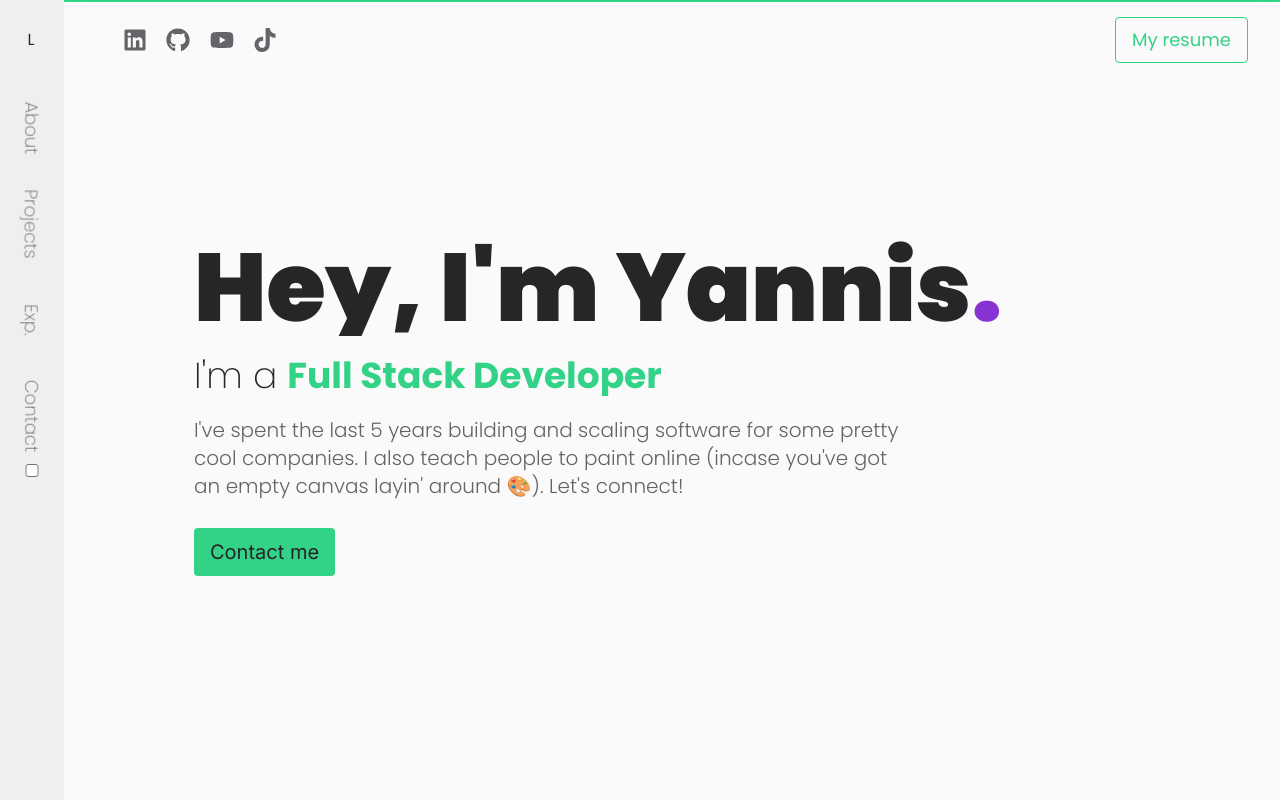
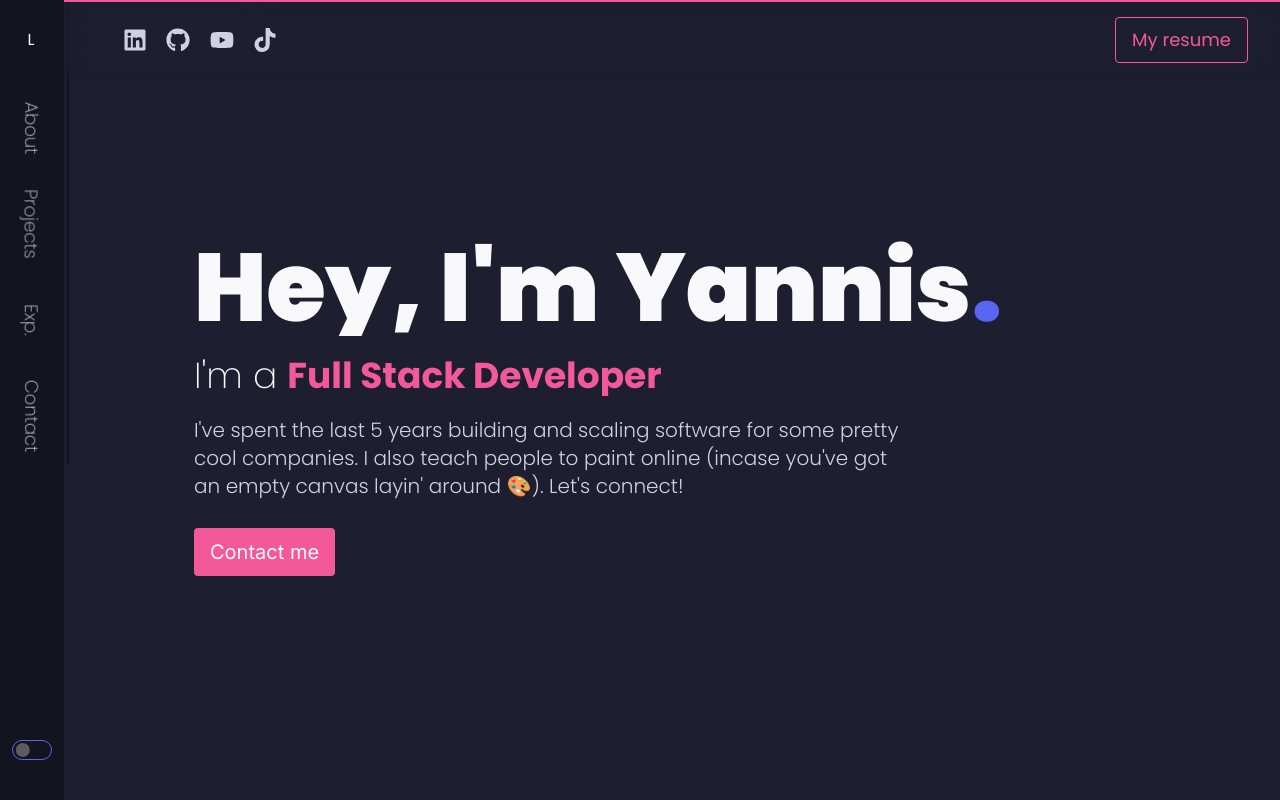
Before and after one commit to Voltz7788/personal-portfolio-v2, a Next.js app: page / in a window 1280 px wide. Shown: the top 800 px of the page. Built offline with nearby package versions, Linux system fonts and the light colour scheme.

Commit message:
feat: style toggle

```diff
--- a/app/components/Animation/ToggleSwitch.tsx
+++ b/app/components/Animation/ToggleSwitch.tsx
@@ -1,17 +1,63 @@
-import { useContext } from "react";
+import { useContext, useEffect, useState } from "react";
 import { ThemeContext } from "../Providers/ThemeProvider";
+import { motion, useAnimation } from "framer-motion";
 
 export default function ToggleSwitch() {
   const [theme, setTheme] = useContext(ThemeContext);
+  const [checked, setChecked] = useState(false);
+
+  const toggleControls = useAnimation();
+  const backgroundControls = useAnimation();
+
+  useEffect(() => {
+    if (setTheme) {
+      setTheme({ dark: !theme.dark, secondary: "default" });
+      console.log(checked);
+
+      if (checked) {
+        toggleControls.start("active");
+        backgroundControls.start("active");
+      } else {
+        toggleControls.start("inactive");
+        backgroundControls.start("inactive");
+      }
+    }
+  }, [checked]);
 
   return (
-    <input
-      type="checkbox"
-      onClick={() => {
-        if (setTheme) {
-          setTheme({ dark: !theme.dark, secondary: "default" });
-        }
-      }}
-    />
+    <div className="mb-10">
+      <input
+        type="checkbox"
+        className="hidden"
+        id="toggle"
+        onChange={() => setChecked(!checked)}
+        checked={checked}
+      />
+      <label htmlFor="toggle" className="cursor-pointer select-none">
+        <motion.div
+          variants={backgroundVariants}
+          // initial={"initial"}
+          // animate={backgroundControls}
+          className="flex items-center border border-primary rounded-full h-5 w-10  "
+        >
+          <motion.div
+            variants={switchVariants}
+            initial={"initial"}
+            animate={toggleControls}
+            className="rounded-full h-3.5 w-3.5"
+          />
+        </motion.div>
+      </label>
+    </div>
   );
 }
+
+const switchVariants = {
+  inactive: { x: "20%", backgroundColor: "#5c5c5c" },
+  active: { x: "150%", backgroundColor: "#5c5c5c" },
+};
+
+const backgroundVariants = {
+  inactive: { backgroundColor: "bg-background" },
+  active: { backgroundColor: "" },
+};
--- a/app/components/Navigation/Navbar.tsx
+++ b/app/components/Navigation/Navbar.tsx
@@ -23,7 +23,8 @@ export default function Navbar() {
       transition={{ duration: 0.3, ease: "easeInOut" }}
       className="h-screen w-16 fixed top-0 bg-background transition-all duration-300"
     >
-      <div className="flex flex-col transition-all duration-300">
+      <div className="flex flex-col justify-between items-center h-screen transition-all duration-300">
+        <div>
           <Link
             href={"#hero"}
             className="h-20 grid place-content-center border-r-2 border-background text-copy transition-all duration-300"
@@ -39,6 +40,7 @@ export default function Navbar() {
               selected={selected === link.href ? true : false}
             />
           ))}
+        </div>
         <ToggleSwitch />
       </div>
     </motion.nav>
--- a/app/components/Providers/ThemeProvider.tsx
+++ b/app/components/Providers/ThemeProvider.tsx
@@ -28,9 +28,9 @@ export default function ThemeProvider({ children }: { children: ReactNode }) {
   return (
     <ThemeContext.Provider value={[theme, setTheme]}>
       <div
-        className="theme-selector transition-all duration-1000"
+        className="theme-selector"
         data-theme-primary={theme.dark ? "dark" : "light"}
-        data-theme-secondary="joker"
+        data-theme-secondary="default"
       >
         {children}
       </div>
--- a/app/hooks/useNavScrollCheck.tsx
+++ b/app/hooks/useNavScrollCheck.tsx
@@ -14,8 +14,6 @@ export default function useNavScrollCheck() {
           setSelected("#experience");
         if (window.scrollY > 3050) setSelected("#contact");
       });
-
-      console.log(window.scrollY);
     }
   });
   return { selected };
```
Lines whose indentation alone changed are shown as unchanged.
